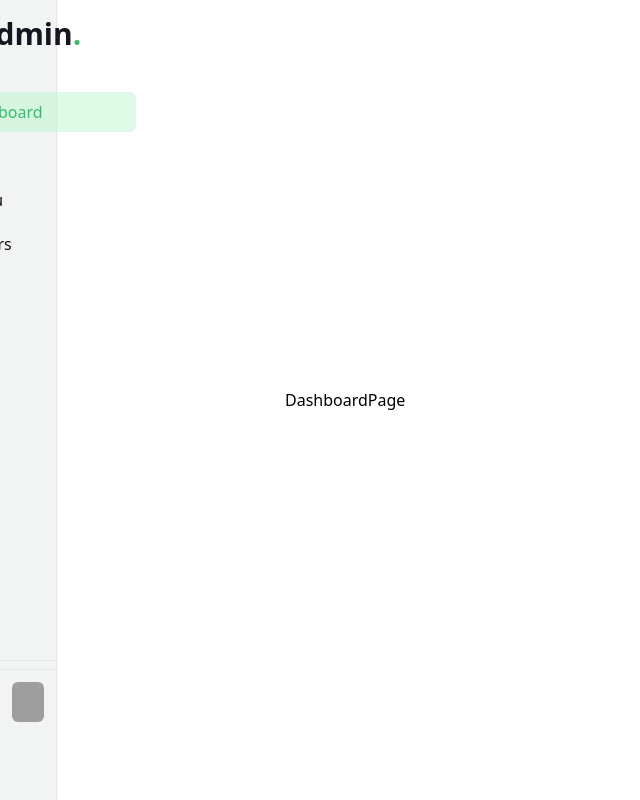
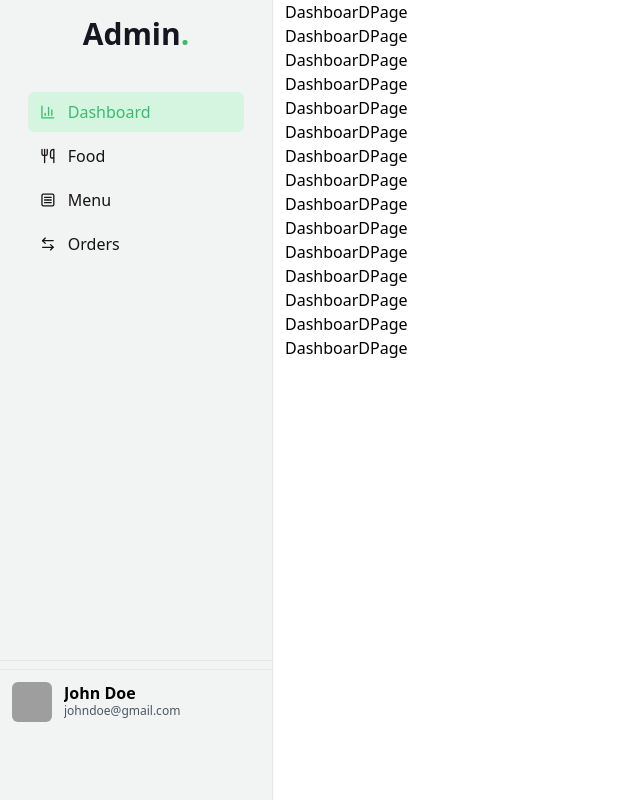
Before and after one commit to jerinwilson7/Canteen-Admin-Panel, a React (Create React App) app: page /dash in a window 1280 px wide. Shown: the whole page, without its empty margins (0-640 px from the left). Built offline with nearby package versions, Linux system fonts and the light colour scheme; grey boxes are pictures that could not be loaded.

Commit message:
modified with flex

```diff
--- a/src/Components/SideBar/SideBar.jsx
+++ b/src/Components/SideBar/SideBar.jsx
@@ -2,7 +2,7 @@ import React from "react";
 
 function SideBar({ children }) {
   return (
-    <aside className="h-screen w-1/5">
+    <aside className="flex h-screen w-1/5">
       <nav className="h-full flex flex-col bg-paleSilver border-r shadow-sm">
         <div className="p-4 pb-2 flex justify-center items-center">
           <h3 className="font-bold block text-3xl text-raisingBlack">Admin</h3>
--- a/src/Pages/DashboardPage.jsx
+++ b/src/Pages/DashboardPage.jsx
@@ -1,9 +1,25 @@
-import React from 'react'
+import React from "react";
 
 function DashboardPage() {
   return (
-    <div className='flex justify-center items-center'>DashboardPage</div>
-  )
+    <div className="">
+      <h1>DashboarDPage</h1>
+      <h1>DashboarDPage</h1>
+      <h1>DashboarDPage</h1>
+      <h1>DashboarDPage</h1>
+      <h1>DashboarDPage</h1>
+      <h1>DashboarDPage</h1>
+      <h1>DashboarDPage</h1>
+      <h1>DashboarDPage</h1>
+      <h1>DashboarDPage</h1>
+      <h1>DashboarDPage</h1>
+      <h1>DashboarDPage</h1>
+      <h1>DashboarDPage</h1>
+      <h1>DashboarDPage</h1>
+      <h1>DashboarDPage</h1>
+      <h1>DashboarDPage</h1>
+    </div>
+  );
 }
 
-export default DashboardPage
+export default DashboardPage;
--- a/src/Pages/FoodPage.jsx
+++ b/src/Pages/FoodPage.jsx
@@ -1,8 +1,16 @@
 import React from 'react'
+import { useNavigate } from 'react-router-dom'
 
 function FoodPage() {
+
+  const navigate = useNavigate()
+
   return (
-    <div className='flex items-center justify-center'>FoodPage</div>
+    <div className=''>
+      <div className=''>
+        <button className='border bg-paleOrange rounded-lg p-3'onClick={()=>navigate('/add-product')} >Add Food</button>
+      </div>
+    </div>
   )
 }
 
--- a/src/Pages/MenuPage.jsx
+++ b/src/Pages/MenuPage.jsx
@@ -2,7 +2,7 @@ import React from 'react'
 
 function MenuPage() {
   return (
-    <div className='flex items-center justify-center'>MenuPage</div>
+    <div className=' '>MenuPage</div>
   )
 }
 
--- a/src/Pages/OrdersPage.jsx
+++ b/src/Pages/OrdersPage.jsx
@@ -2,7 +2,7 @@ import React from 'react'
 
 function OrdersPage() {
   return (
-    <div className='flex items-center justify-center'>OrdersPage</div>
+    <div className=''>OrdersPage</div>
   )
 }
 
```
